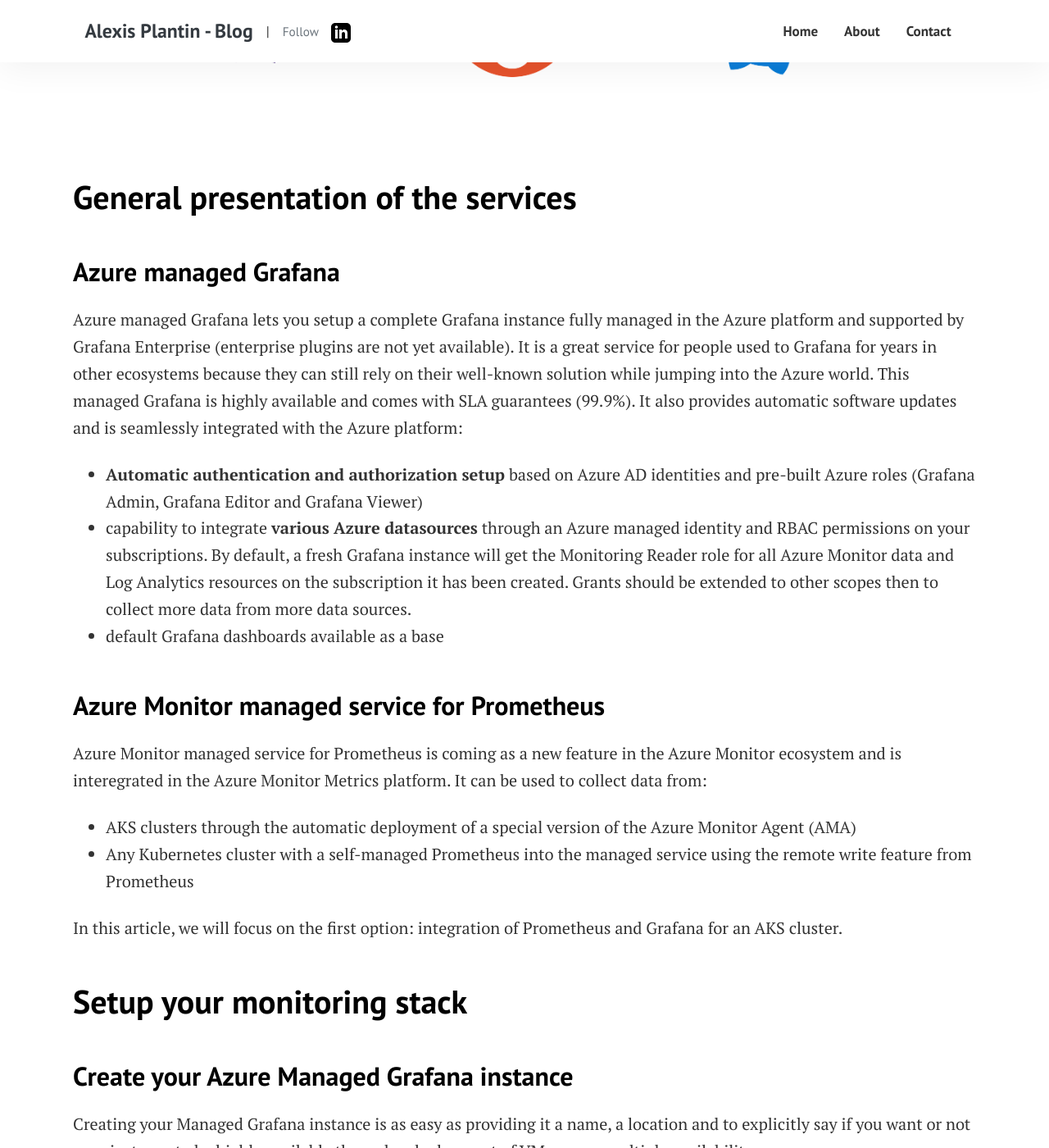
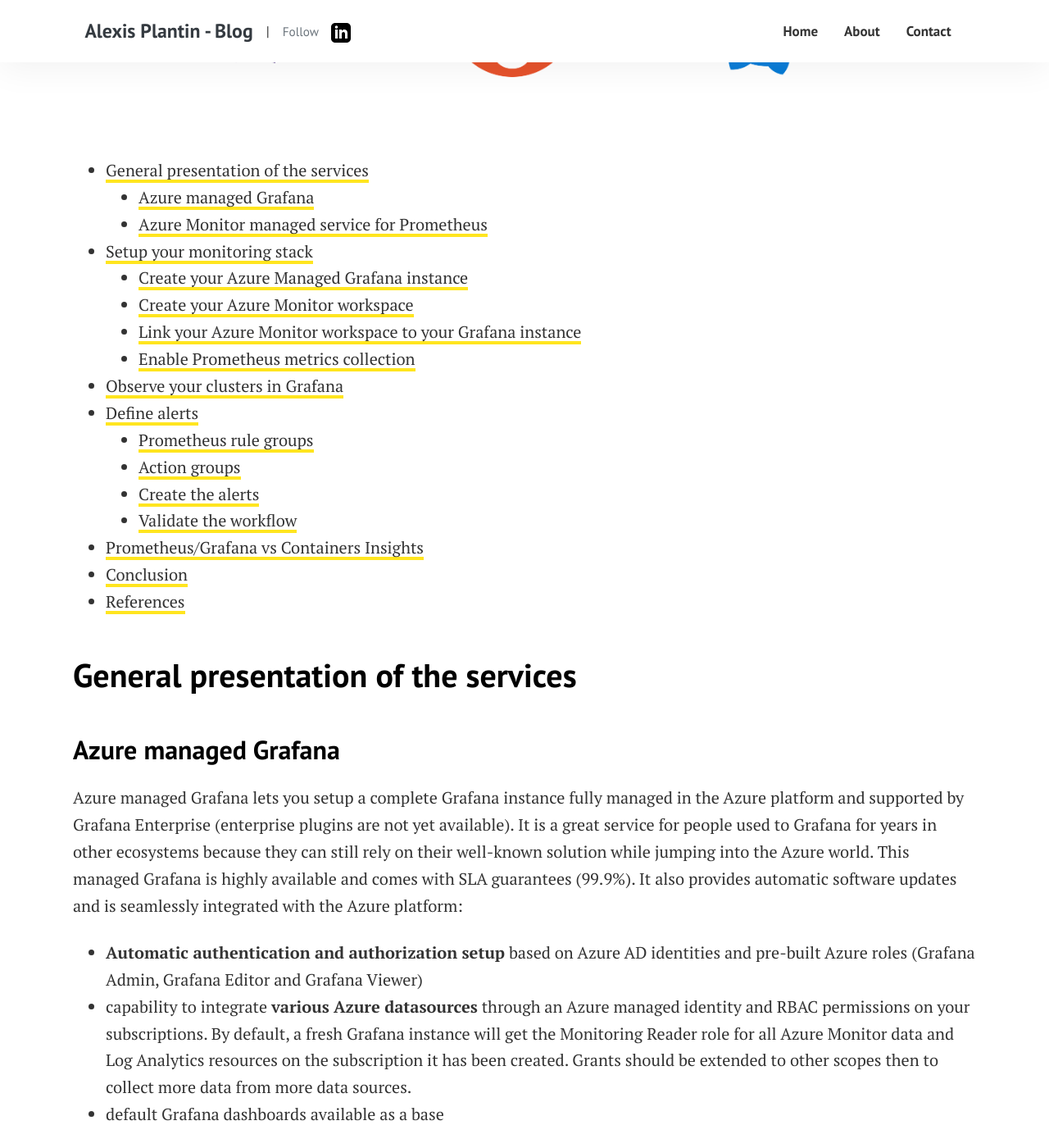
Before and after one commit to alexisP/alexisp.github.io, a Jekyll site: the page built from _posts/2022-12-14-aks-prometheus-grafana.md, in a window 1280 px wide and 1400 px high, scrolled down 986 px. Shown: the whole window at 82% size. Built offline with Jekyll 4.4.1, drawn with Linux system fonts in a browser that asks for light colours.

Commit message:
Table of contents

```diff
--- a/_posts/2022-12-14-aks-prometheus-grafana.md
+++ b/_posts/2022-12-14-aks-prometheus-grafana.md
@@ -15,6 +15,24 @@
   </div>
   <div class="col-md-1"></div>
 </section>
+
+- [General presentation of the services](#general-presentation-of-the-services)
+  - [Azure managed Grafana](#azure-managed-grafana)
+  - [Azure Monitor managed service for Prometheus](#azure-monitor-managed-service-for-prometheus)
+- [Setup your monitoring stack](#setup-your-monitoring-stack)
+  - [Create your Azure Managed Grafana instance](#create-your-azure-managed-grafana-instance)
+  - [Create your Azure Monitor workspace](#create-your-azure-monitor-workspace)
+  - [Link your Azure Monitor workspace to your Grafana instance](#link-your-azure-monitor-workspace-to-your-grafana-instance)
+  - [Enable Prometheus metrics collection](#enable-prometheus-metrics-collection)
+- [Observe your clusters in Grafana](#observe-your-clusters-in-grafana)
+- [Define alerts](#define-alerts)
+  - [Prometheus rule groups](#prometheus-rule-groups)
+  - [Action groups](#action-groups)
+  - [Create the alerts](#create-the-alerts)
+  - [Validate the workflow](#validate-the-workflow)
+- [Prometheus/Grafana vs Containers Insights](#prometheusgrafana-vs-containers-insights)
+- [Conclusion](#conclusion)
+- [References](#references)
 
 
 General presentation of the services
```
